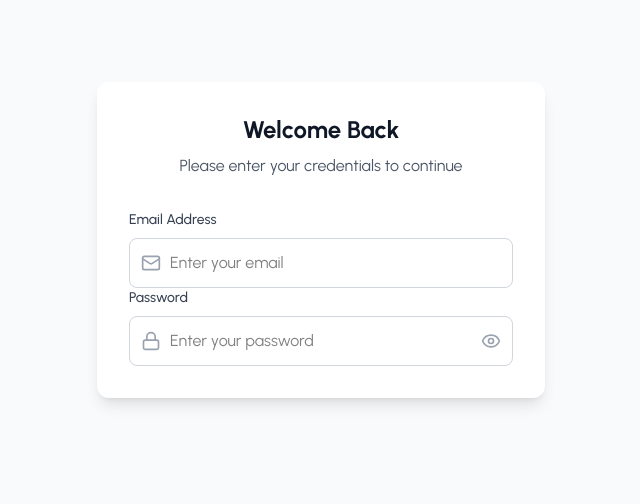
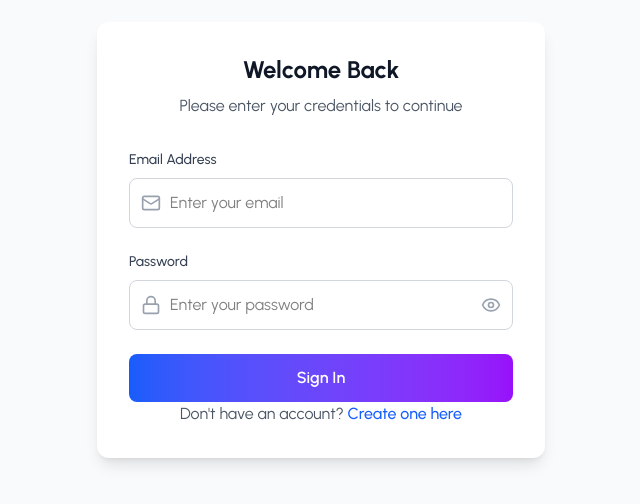
Before and after one commit to SamilMoret/Recruiting-Platform, a React (Vite) app in the folder client/: page /login in a window 1280 px wide. Shown: the part 160-664 px from the top of the page, without its empty margins (319-959 px from the left). Built offline with nearby package versions, Linux system fonts and the light colour scheme.

Commit message:
fix space between submit button

```diff
--- a/client/src/pages/auth/Login.jsx
+++ b/client/src/pages/auth/Login.jsx
@@ -51,7 +51,7 @@ const Login = () => {
           <p className="text-gray-600">Please enter your credentials to continue </p>
         </div>
 
-        <form onSubmit={handleSubmit} className="spacd-y-6">
+        <form onSubmit={handleSubmit} className="space-y-6">
           {/* Email */}
           <div>
             <label className="block text-sm font-medium text-gray-700 mb-2">
@@ -60,11 +60,13 @@ const Login = () => {
             <div className="relative">
               <Mail className="absolute left-3 top-1/2 transform -translate-y-1/2 text-gray-400 w-5 h-5" />
               <input
-               type="text"
+               type="email"
                name='email'
                value={formData.email}
                onChange={handleInputChanges}
-               className={`w-full pl-10 pr-4 py-3 rounded-lg border ${formState.errors.email ? 'border-red-500' : 'border-gray-300'} focus:ring-2 focus:ring-blue-500 focus:border-transparent transition-color`}
+               className={`w-full pl-10 py-3 rounded-lg border ${formState.errors.email
+                ? 'border-red-500' : 'border-gray-300'}
+                focus:ring-2 focus:ring-blue-500 focus:border-transparent transition-colors`}
                placeholder='Enter your email'
                />
             </div>
@@ -87,7 +89,7 @@ const Login = () => {
                onChange={handleInputChanges}
                className={`w-full pl-10 pr-4 py-3 rounded-lg border
                ${formState.errors.password ? 'border-red-500' : 'border-gray-300'}
-                focus:ring-2 focus:ring-blue-500 focus:border-transparent transition-color`}
+                focus:ring-2 focus:ring-blue-500 focus:border-transparent transition-colors`}
                placeholder='Enter your password'
                />
                <button
@@ -109,6 +111,42 @@ const Login = () => {
               </p>
             )}
 
+            </div>
+            <div>
+            {/* Submit Error */}
+            {formState.errors.submit && (
+              <div className="bg-red-50 border border-red-200 rounded-lg p-3">
+                <p className="text-red-700 text-sm flex items-center">
+                  <AlertCircle className="w-4 h-4 mr-2" />
+                  {formState.errors.submit}
+                </p>
+              </div>
+            )}
+            {/* Submit Button */}
+            <button
+              type='submit'
+              disabled={formState.loading}
+              className="w-full bg-gradient-to-r from-blue-600 to-purple-600 text-white py-3 rounded-lg font-semibold hover:from-blue-700 hover:to-purple-700 transition-all duration-300 disabled:opacity-50 disabled:cursor-not-allowed flex items-center justify-center space-x-2"
+            >
+              {formState.loading ? (
+                <>
+                  <Loader className="w-5 h-5 animate-spin" />
+                  <span> Signing In...</span>
+                </>
+              ) : (
+                <span>Sign In</span>
+              )}
+            </button>
+
+            {/* Sign Up link */}
+            <div className="text-center">
+              <p className="text-gray-600">
+                Don't have an account?{' '}
+                <a href="/signup" className="text-blue-600 hover:text-blue-700 font-medium">
+                   Create one here
+                </a>
+              </p>
+            </div>
           </div>
         </form>
 
```
